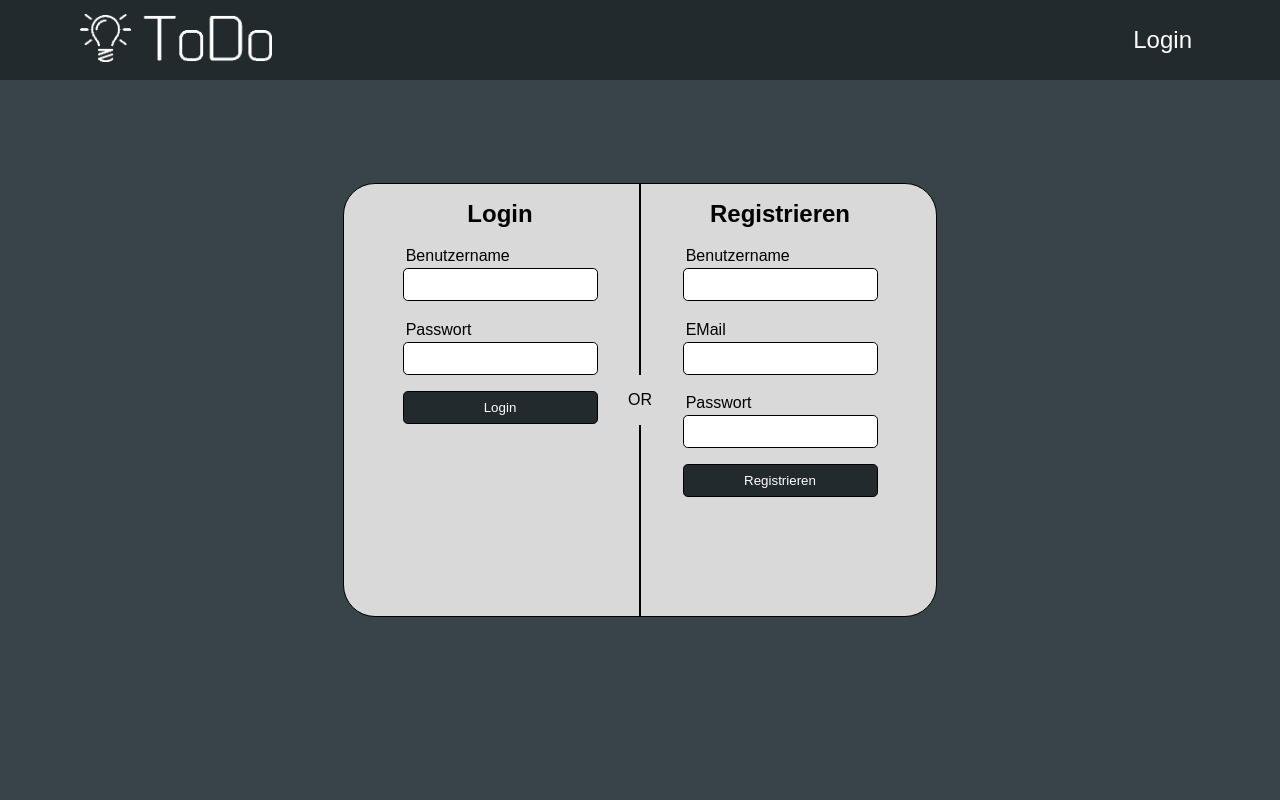
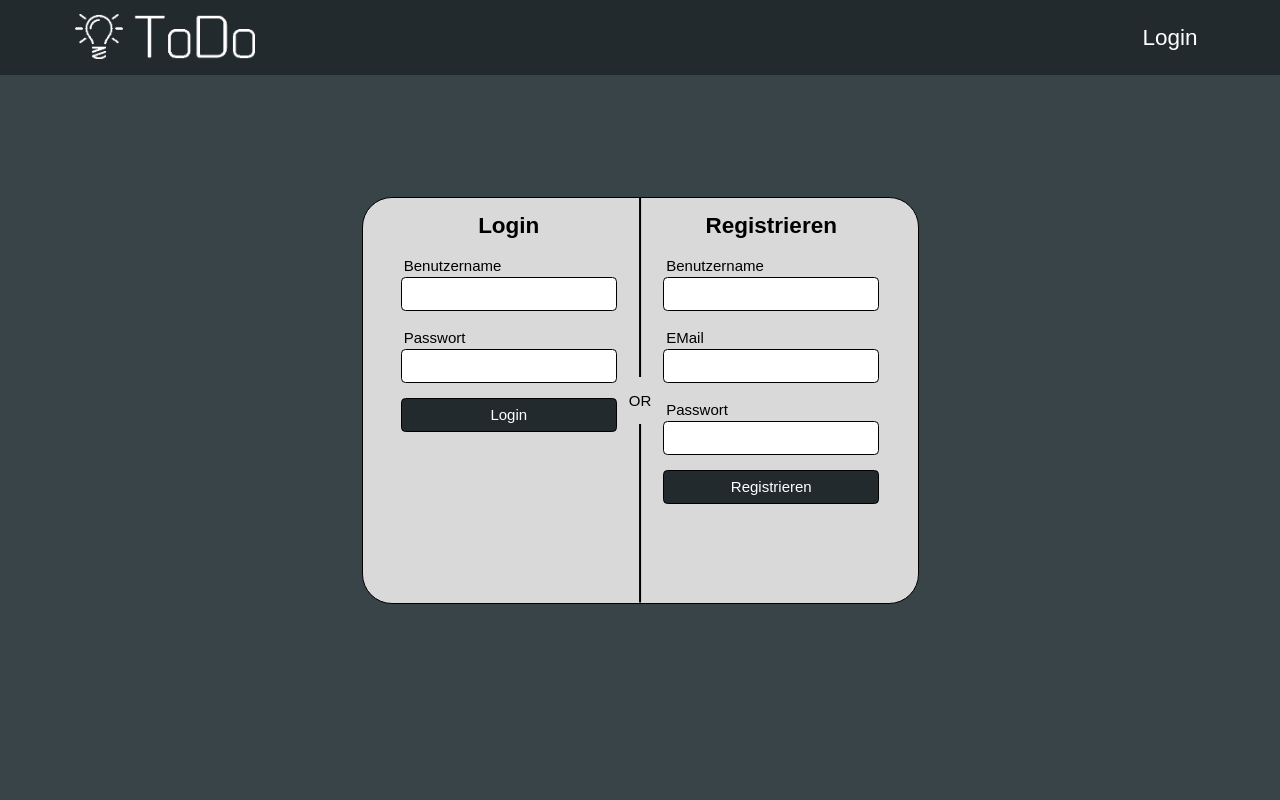
Before and after one commit to Wipeshot/Todo-in-Flask, a Flask app: page /login in a window 1280 px wide. Run offline with Flask 3, Linux system fonts and the light colour scheme.

Commit message:
Update: rem size fix

```diff
--- a/static/login.css
+++ b/static/login.css
@@ -2,6 +2,7 @@
     margin: 0;
     padding: 0;
     font-family: Arial, serif;
+    font-size: 15px;
 }
 
 body {
--- a/static/todo.css
+++ b/static/todo.css
@@ -1,5 +1,6 @@
 * {
     font-family: Arial;
+    font-size: 15px;
 }
 
 body {
```
